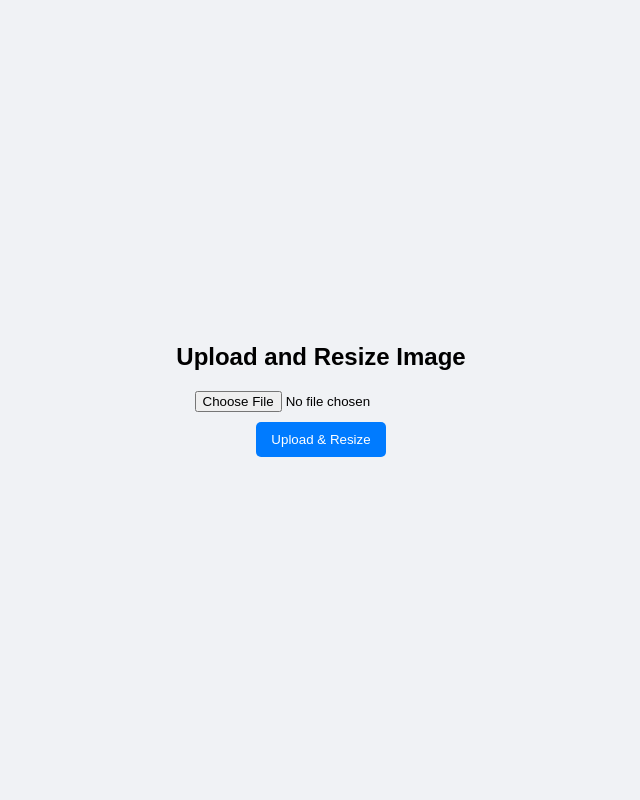
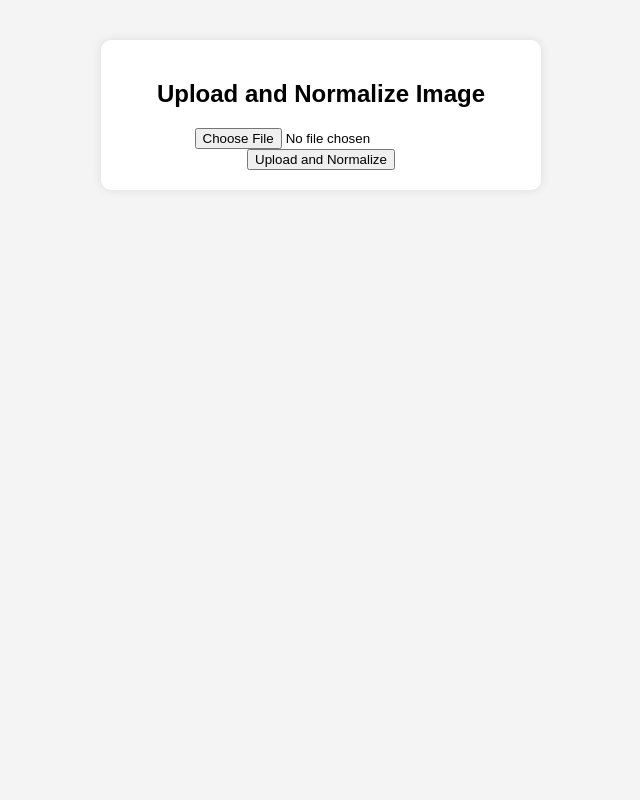
Before and after one commit to balamurugan-kaliyaperumal/Image_Captioning_using_Deep_Learning, a Flask app: page / in a window 1280 px wide. Shown: the whole page, without its empty margins (319-959 px from the left). Run offline with Flask 3, Linux system fonts and the light colour scheme.

Commit message:
Normlizing the image

```diff
--- a/app.py
+++ b/app.py
@@ -1,52 +1,80 @@
-from flask import Flask, request, render_template, jsonify, url_for
+from flask import Flask, render_template, request, jsonify
+import os
+import numpy as np
 from PIL import Image
-import os
+from werkzeug.utils import secure_filename
 
 app = Flask(__name__)
 
-# Directory to save images
-UPLOAD_FOLDER = 'static/uploads'
-app.config['UPLOAD_FOLDER'] = UPLOAD_FOLDER
+UPLOAD_FOLDER = "static/uploads"
+RESIZED_FOLDER = "static/resized_images"
+NORMALIZED_FOLDER = "static/normalized_images"
+
 os.makedirs(UPLOAD_FOLDER, exist_ok=True)
+os.makedirs(RESIZED_FOLDER, exist_ok=True)
+os.makedirs(NORMALIZED_FOLDER, exist_ok=True)
 
+ALLOWED_EXTENSIONS = {"png", "jpg", "jpeg"}
+
+def allowed_file(filename):
+    return '.' in filename and filename.rsplit('.', 1)[1].lower() in ALLOWED_EXTENSIONS
+
+def convert_to_jpg(image_path):
+    img = Image.open(image_path)
+    rgb_img = img.convert("RGB")
+    new_path = os.path.splitext(image_path)[0] + ".jpg"
+    rgb_img.save(new_path, "JPEG")
+    return new_path
+
+def resize_image(image_path):
+    img = Image.open(image_path)
+    img_resized = img.resize((224, 224))
+    resized_path = os.path.join(RESIZED_FOLDER, os.path.basename(image_path))
+    img_resized.save(resized_path)
+    return resized_path, img_resized
+
+def normalize_image(image):
+    img_array = np.array(image).astype(np.float32) / 255.0
+    mean = np.array([0.485, 0.456, 0.406])
+    std = np.array([0.229, 0.224, 0.225])
+    normalized_img = (img_array - mean) / std
+    normalized_img = np.clip(normalized_img, 0, 1)
+    normalized_pil = Image.fromarray((normalized_img * 255).astype(np.uint8))
+    normalized_path = os.path.join(NORMALIZED_FOLDER, "normalized.jpg")
+    normalized_pil.save(normalized_path)
+    return normalized_path
 
 @app.route('/')
-def index():
+def home():
     return render_template('index.html')
 
-
-@app.route('/upload_resize', methods=['POST'])
-def upload_resize():
+@app.route('/upload_normalize', methods=['POST'])
+def upload_normalize():
     if 'image' not in request.files:
-        return jsonify({'error': 'No file part'}), 400
+        return jsonify({"error": "No file part"}), 400
 
     file = request.files['image']
     if file.filename == '':
-        return jsonify({'error': 'No selected file'}), 400
+        return jsonify({"error": "No selected file"}), 400
 
-    if file:
+    if file and allowed_file(file.filename):
+        filename = secure_filename(file.filename)
+        filepath = os.path.join(UPLOAD_FOLDER, filename)
+        file.save(filepath)
 
-        original_path = os.path.join(app.config['UPLOAD_FOLDER'], file.filename)
-        file.save(original_path)
+        if not filename.lower().endswith(".jpg"):
+            filepath = convert_to_jpg(filepath)
 
+        resized_path, img_resized = resize_image(filepath)
+        normalized_path = normalize_image(img_resized)
 
-        img = Image.open(original_path)
-        jpg_path = os.path.join(app.config['UPLOAD_FOLDER'], 'converted.jpg')
-        img.convert('RGB').save(jpg_path, 'JPEG')
+        return jsonify({
+            "original_image": "/" + filepath,
+            "resized_image": "/" + resized_path,
+            "normalized_image": "/" + normalized_path
+        })
 
-
-        resized_path = os.path.join(app.config['UPLOAD_FOLDER'], 'resized.jpg')
-        img_resized = img.resize((224, 224))
-        img_resized.convert('RGB').save(resized_path, 'JPEG')
-
-
-        original_url = url_for('static', filename='uploads/converted.jpg')
-        resized_url = url_for('static', filename='uploads/resized.jpg')
-
-        return jsonify({'original_image': original_url, 'resized_image': resized_url})
-
-    return jsonify({'error': 'File processing failed'}), 500
-
+    return jsonify({"error": "Invalid file type"}), 400
 
 if __name__ == '__main__':
     app.run(debug=True)
--- a/templates/index.html
+++ b/templates/index.html
@@ -3,92 +3,70 @@
 <head>
     <meta charset="UTF-8">
     <meta name="viewport" content="width=device-width, initial-scale=1.0">
-    <title>Image Upload and Resize</title>
+    <title>Image Upload and Normalize</title>
     <style>
         body {
-            font-family: 'Arial', sans-serif;
-            display: flex;
-            flex-direction: column;
-            align-items: center;
-            justify-content: center;
-            height: 100vh;
-            margin: 0;
-            background-color: #f0f2f5;
+            font-family: Arial, sans-serif;
+            text-align: center;
+            margin: 40px;
+            background-color: #f4f4f4;
         }
-        h2 {
-            margin-bottom: 20px;
-        }
-        input[type="file"] {
-            margin-bottom: 10px;
-        }
-        button {
-            padding: 10px 15px;
-            border: none;
-            border-radius: 5px;
-            background-color: #007BFF;
-            color: white;
-            cursor: pointer;
-        }
-        button:hover {
-            background-color: #0056b3;
-        }
-        #output {
-            margin-top: 20px;
-            text-align: center;
+        .container {
+            margin: 20px auto;
+            padding: 20px;
+            background: #fff;
+            box-shadow: 0 0 10px rgba(0, 0, 0, 0.1);
+            border-radius: 10px;
+            width: 400px;
         }
         img {
-            margin-top: 15px;
-            max-width: 300px;
-            border: 2px solid #333;
-            border-radius: 10px;
+            margin-top: 20px;
+            width: 224px;
+            height: 224px;
+            border: 2px solid #ddd;
         }
     </style>
 </head>
 <body>
-
-    <h2>Upload and Resize Image</h2>
-    <input type="file" id="imageUpload" accept="image/*">
-    <button onclick="uploadImage()">Upload & Resize</button>
-
-    <div id="output"></div>
+    <div class="container">
+        <h2>Upload and Normalize Image</h2>
+        <input type="file" id="imageInput">
+        <button onclick="uploadImage()">Upload and Normalize</button>
+        <div id="result"></div>
+    </div>
 
     <script>
-        async function uploadImage() {
-            const fileInput = document.getElementById('imageUpload');
-            const file = fileInput.files[0];
-
-            if (!file) {
-                alert('Please select an image!');
+        function uploadImage() {
+            const fileInput = document.getElementById('imageInput').files[0];
+            if (!fileInput) {
+                alert('Please select an image.');
                 return;
             }
 
             const formData = new FormData();
-            formData.append('image', file);
+            formData.append('image', fileInput);
 
-            try {
-                const response = await fetch('/upload_resize', {
-                    method: 'POST',
-                    body: formData,
-                });
-
-                const result = await response.json();
-
-                if (response.ok) {
-                    document.getElementById('output').innerHTML = `
+            fetch('/upload_normalize', {
+                method: 'POST',
+                body: formData
+            })
+            .then(response => response.json())
+            .then(data => {
+                if (data.error) {
+                    alert(data.error);
+                } else {
+                    document.getElementById('result').innerHTML = `
                         <p><strong>Original Image:</strong></p>
-                        <img src="${result.original_image}" alt="Original Image">
+                        <img src="${data.original_image}" alt="Original Image">
                         <p><strong>Resized Image:</strong></p>
-                        <img src="${result.resized_image}" alt="Resized Image">
+                        <img src="${data.resized_image}" alt="Resized Image">
+                        <p><strong>Normalized Image:</strong></p>
+                        <img src="${data.normalized_image}" alt="Normalized Image">
                     `;
-                } else {
-                    document.getElementById('output').innerHTML = `<p>Error: ${result.error}</p>`;
                 }
-            } catch (error) {
-                console.error('Error uploading image:', error);
-                document.getElementById('output').innerHTML = `<p>Error uploading image.</p>`;
-            }
+            })
+            .catch(error => console.error('Error:', error));
         }
     </script>
-
 </body>
 </html>
```
Also changed, not shown: static/normalized_images/normalized.jpg (added), static/resized_images/OIP.jpg (added).
